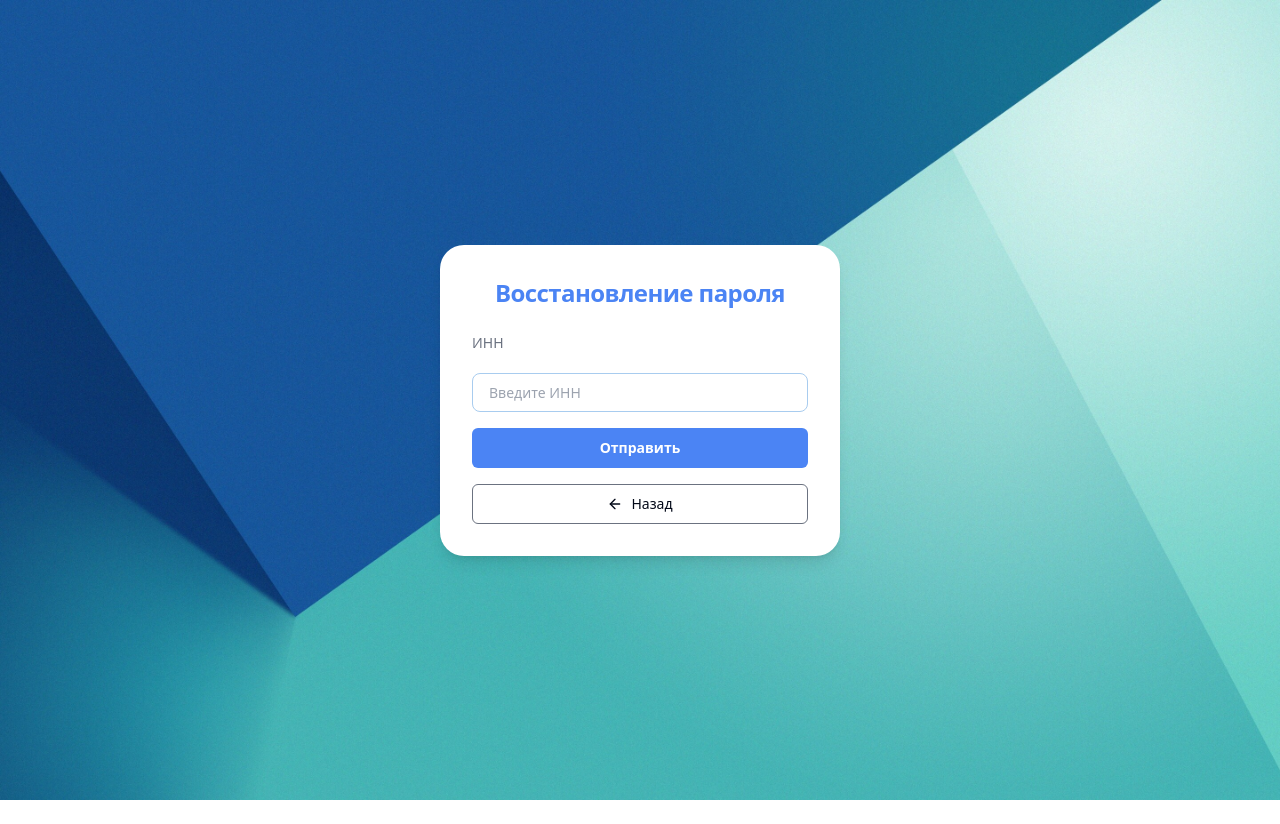
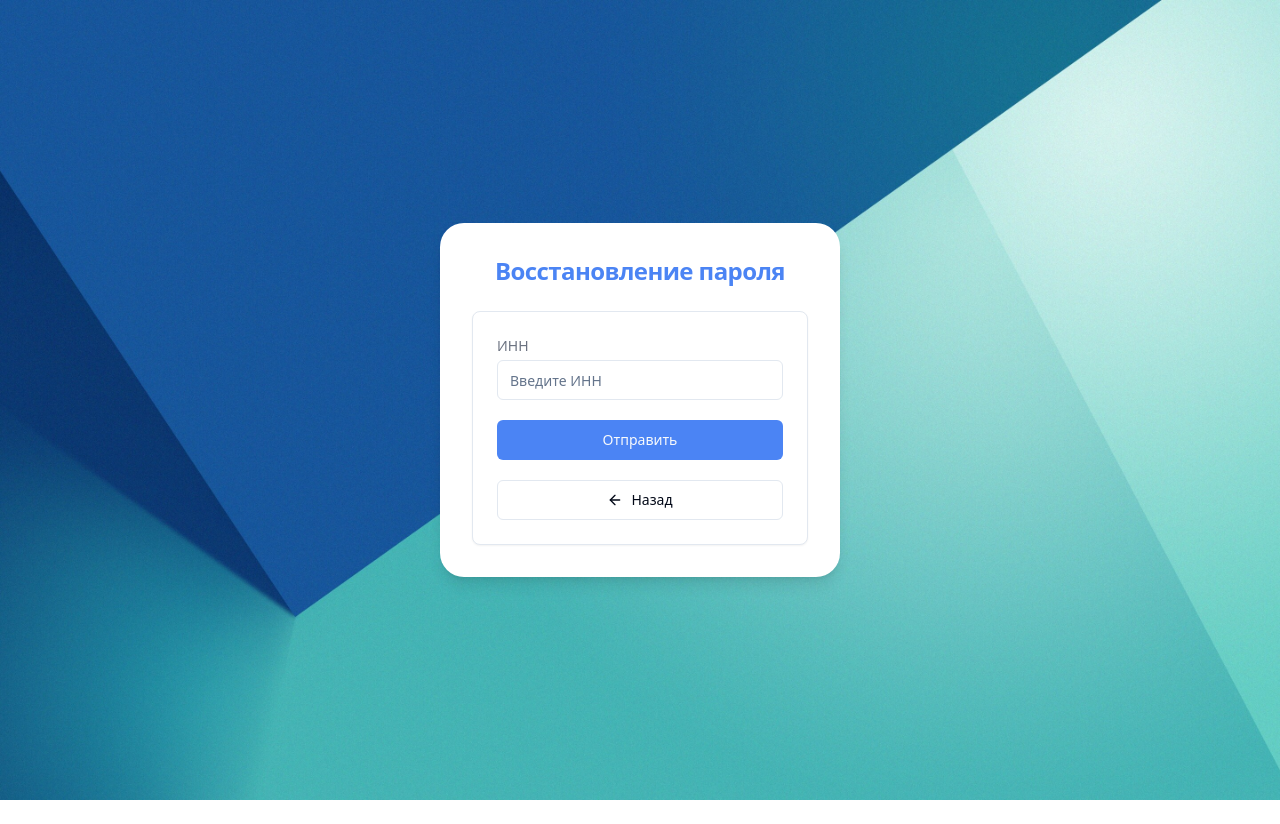
Before and after one commit to tukembaev/unet_v2, a React (Vite) app: page / in a window 1280 px wide. Both pictures are taken after a click on the element "Забыли пароль?". Built offline with nearby package versions, Linux system fonts and the light colour scheme.

Commit message:
`feat: updated ForgotPasswordForm component with form validation and API request`

```diff
--- a/src/features/auth/ui/ForgotPasswordForm.tsx
+++ b/src/features/auth/ui/ForgotPasswordForm.tsx
@@ -1,49 +1,82 @@
+import React, { useState } from "react";
 import { ArrowLeft } from "lucide-react";
-import React, { useState } from "react";
-import { Button } from "shared/ui";
+import { z } from "zod";
+import { zodResolver } from "@hookform/resolvers/zod";
+import { useForm } from "react-hook-form";
+import { FormField } from "shared/lib/form";
+import { Button } from "shared/ui/button";
+import { Card, CardContent } from "shared/ui/card";
 
 interface ForgotPasswordFormProps {
   setForgotPassword: (value: boolean) => void;
 }
 
+// ✅ схема валидации
+const formSchema = z.object({
+  inn: z
+    .string()
+    .min(8, { message: "ИНН должен содержать минимум 8 символов" })
+    .regex(/^\d+$/, { message: "ИНН должен содержать только цифры" }),
+});
+
 export const ForgotPasswordForm: React.FC<ForgotPasswordFormProps> = ({
   setForgotPassword,
 }) => {
-  const [emailForReset, setEmailForReset] = useState("");
+  const [isLoading, setIsLoading] = useState(false);
 
-  const handlePasswordReset = () => {
-    console.log("Reset for:", emailForReset);
-    // Здесь можешь добавить логику API-запроса для восстановления пароля
+  const form = useForm<z.infer<typeof formSchema>>({
+    resolver: zodResolver(formSchema),
+    defaultValues: {
+      inn: "",
+    },
+  });
+
+  const handleSubmit = async (values: z.infer<typeof formSchema>) => {
+    setIsLoading(true);
+    try {
+      console.log("Отправляем запрос для ИНН:", values.inn);
+      // 🔹 Здесь добавь свой API-запрос
+    } catch (error) {
+      console.error("Ошибка при восстановлении пароля:", error);
+    } finally {
+      setIsLoading(false);
+    }
   };
 
   return (
-    <div className="space-y-4">
+    <Card className="w-full max-w-md border border-border">
+      <CardContent className="p-6">
+        <form onSubmit={form.handleSubmit(handleSubmit)} className="space-y-5">
+          {/* Поле ИНН */}
+          <div>
             <label className="block text-sm font-medium text-gray-500 mb-1">
               ИНН
             </label>
-      <input
-        type="text"
-        value={emailForReset}
-        onChange={(e) => setEmailForReset(e.target.value)}
-        className="w-full border border-[#A8CCEF] rounded-lg px-4 py-2 text-[14px] focus:outline-none"
+            <FormField
+              form={form}
+              name="inn"
               placeholder="Введите ИНН"
+
             />
+          </div>
 
-      <Button
-        onClick={handlePasswordReset}
-        className="w-full bg-[#4B84F4] text-white font-semibold rounded-md hover:bg-[#6b9cfd]"
-      >
-        Отправить
+          {/* Кнопка отправки */}
+          <Button type="submit" className="w-full bg-[#4b84f4]" disabled={isLoading}>
+            {isLoading ? "Отправка..." : "Отправить"}
           </Button>
 
+          {/* Кнопка назад */}
           <Button
+            type="button"
             variant="outline"
             onClick={() => setForgotPassword(false)}
-        className="w-full border-gray-500 hover:bg-gray-100 flex items-center justify-center gap-2"
+            className="w-full flex items-center justify-center gap-2"
           >
             <ArrowLeft size={18} />
             Назад
           </Button>
-    </div>
+        </form>
+      </CardContent>
+    </Card>
   );
 };
```
Lines whose indentation alone changed are shown as unchanged.
